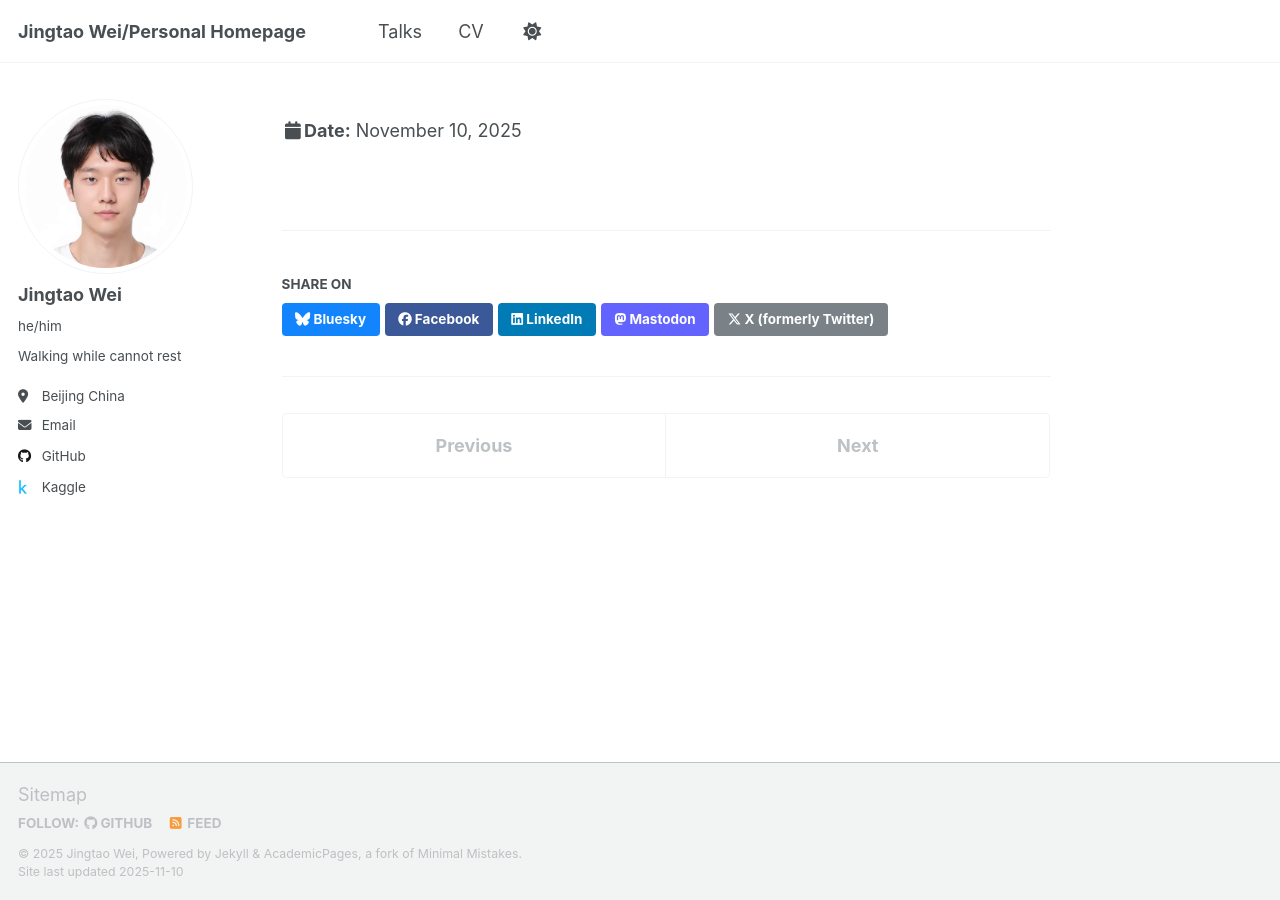
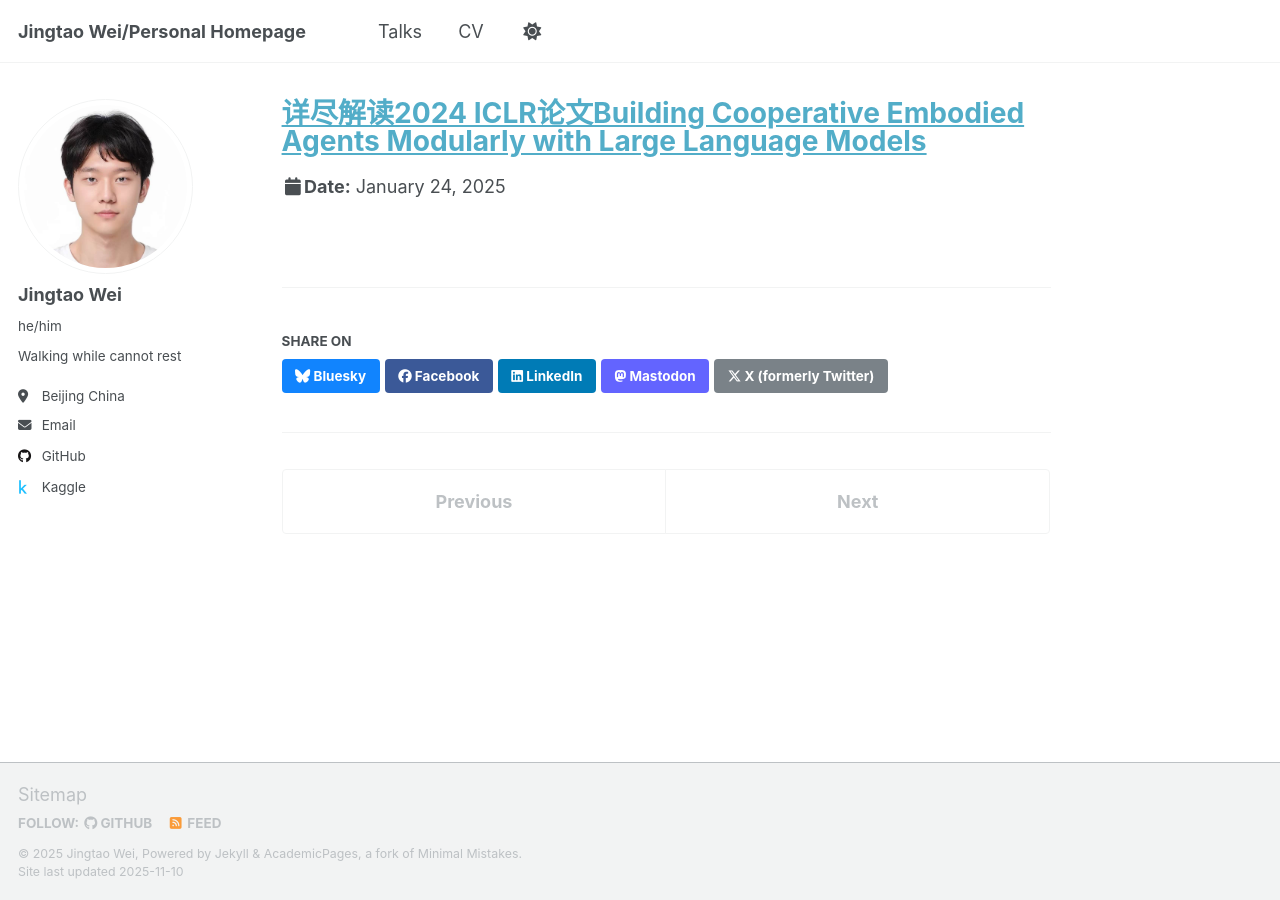
Before and after one commit to wayflower/wayflower.github.io, a Jekyll site: the page built from _talks/2012-03-01-talk-1.md, in a window 1280 px wide. Built offline with Jekyll 4.4.1, drawn with Linux system fonts in a browser that asks for light colours; a script that is not in the unit is left out.

Commit message:
Fix title formatting in talk markdown file

```diff
--- a/_talks/2012-03-01-talk-1.md
+++ b/_talks/2012-03-01-talk-1.md
@@ -1,5 +1,5 @@
 ---
-title: [详尽解读2024 ICLR论文Building Cooperative Embodied Agents Modularly with Large Language Models](https://www.bilibili.com/video/BV195fiYLEG7/?spm_id_from=333.1387.homepage.video_card.click&vd_source=c522361be93d2ac19ea2f29d715b7bec)
+title: "[详尽解读2024 ICLR论文Building Cooperative Embodied Agents Modularly with Large Language Models](https://www.bilibili.com/video/BV195fiYLEG7/?spm_id_from=333.1387.homepage.video_card.click&vd_source=c522361be93d2ac19ea2f29d715b7bec)"
 collection: talks
 type: "Talk"
 permalink: /talks/2012-03-01-talk-1
```
